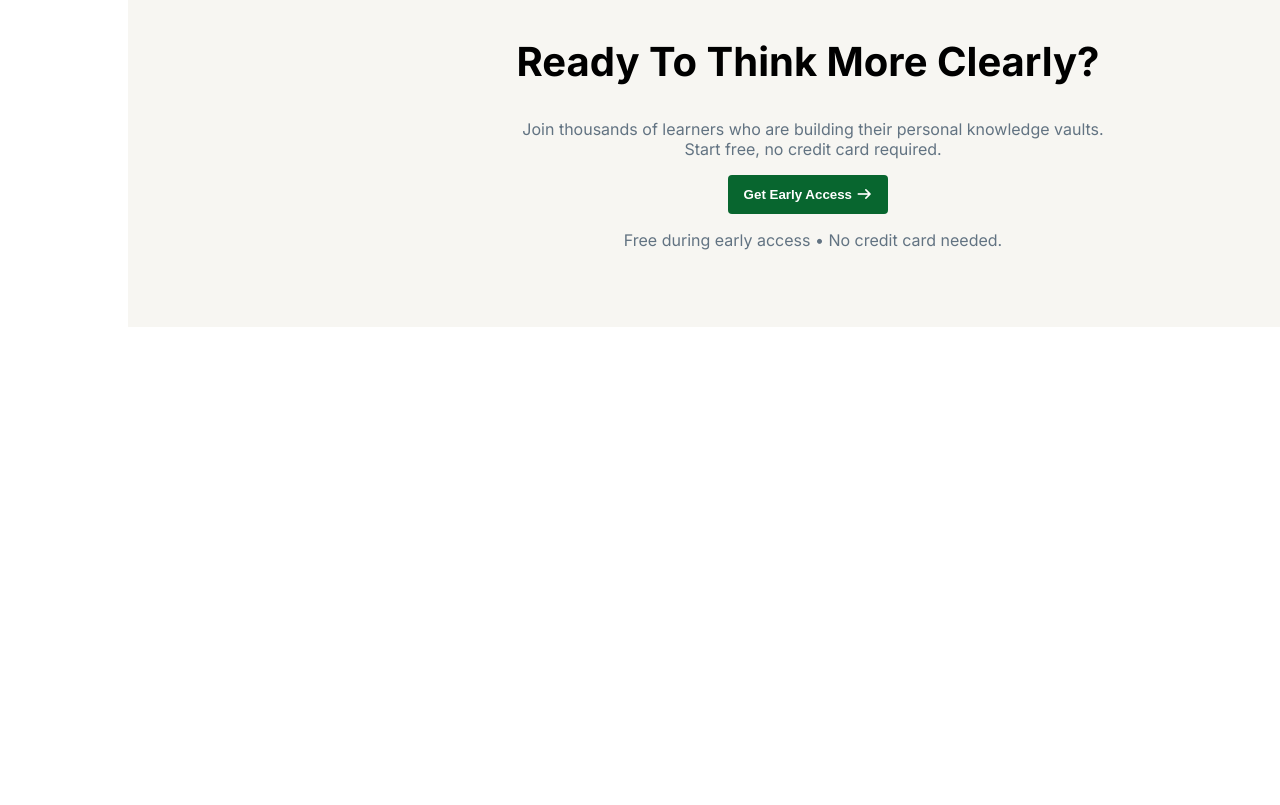
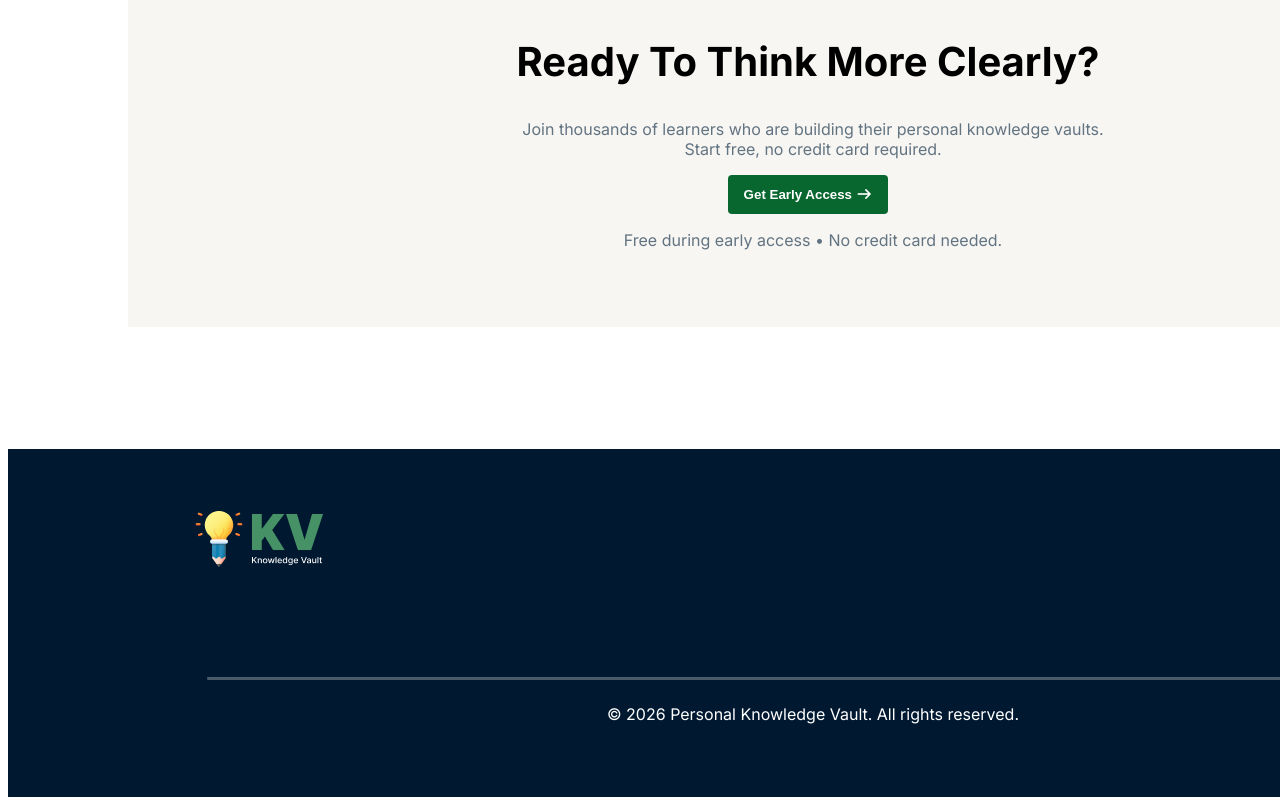
Before and after one commit to RakibMatubbar/B13-A01-KV, a plain HTML site: page index.html in a window 1280 px wide. Shown: the part 2420-3225 px from the top of the page. Before the commit the page ends 2877 px from the top, so only its background shows below. Drawn offline with Linux system fonts and the light colour scheme.

Commit message:
Footer Section Done

```diff
--- a/index.html
+++ b/index.html
@@ -35,6 +35,7 @@
         </nav>
     </header>
 
+   <main>
     <section id="bg-section">
         <div class="bg-container">
             <p class="bg-p"><i class="fa-solid fa-circle"></i> Early Access Now Opening</p>
@@ -108,6 +109,20 @@
             </div>
         </div>
     </section>
+   </main>
 
+    <footer id="footer-info">
+        <div class="footer-logo">
+            <a href=""><img src="./assets/logo-footer.png" alt=""></a>
+            <div class="social-links">
+                <p>Social Links</p>
+                <a href=""><i class="fa-brands fa-x-twitter"></i></a>
+                <a href=""><i class="fa-brands fa-linkedin-in"></i></a>
+                <a href=""><i class="fa-brands fa-facebook"></i></a>
+            </div>
+        </div>
+        <hr>
+        <p>&copy; 2026 Personal Knowledge Vault. All rights reserved.</p>
+    </footer>
 </body>
 </html>
--- a/styles/style.css
+++ b/styles/style.css
@@ -249,3 +249,37 @@
 .challenges-container p{
     color: #627382;
 }
+
+#footer-info{
+    display: flex;
+    flex-direction: column;
+    align-items: center;
+    justify-content: center;
+    background-color: #001931;
+    height: 348px;
+    width: 1600px;
+}
+
+#footer-info p{
+    color: #ffffff;
+}
+
+.social-links a{
+    margin-left: 10px;
+    color: #F7F6F2;
+}
+
+.footer-logo{
+    display: flex;
+    justify-content: center;
+    align-items: center;
+    gap: 1000px;
+    width: 1360px;
+}
+
+hr{
+    width: 1200px;
+    margin-top: 100px;
+    border-top: 2px solid #F7F6F2;
+    opacity: 0.3;
+}
```
